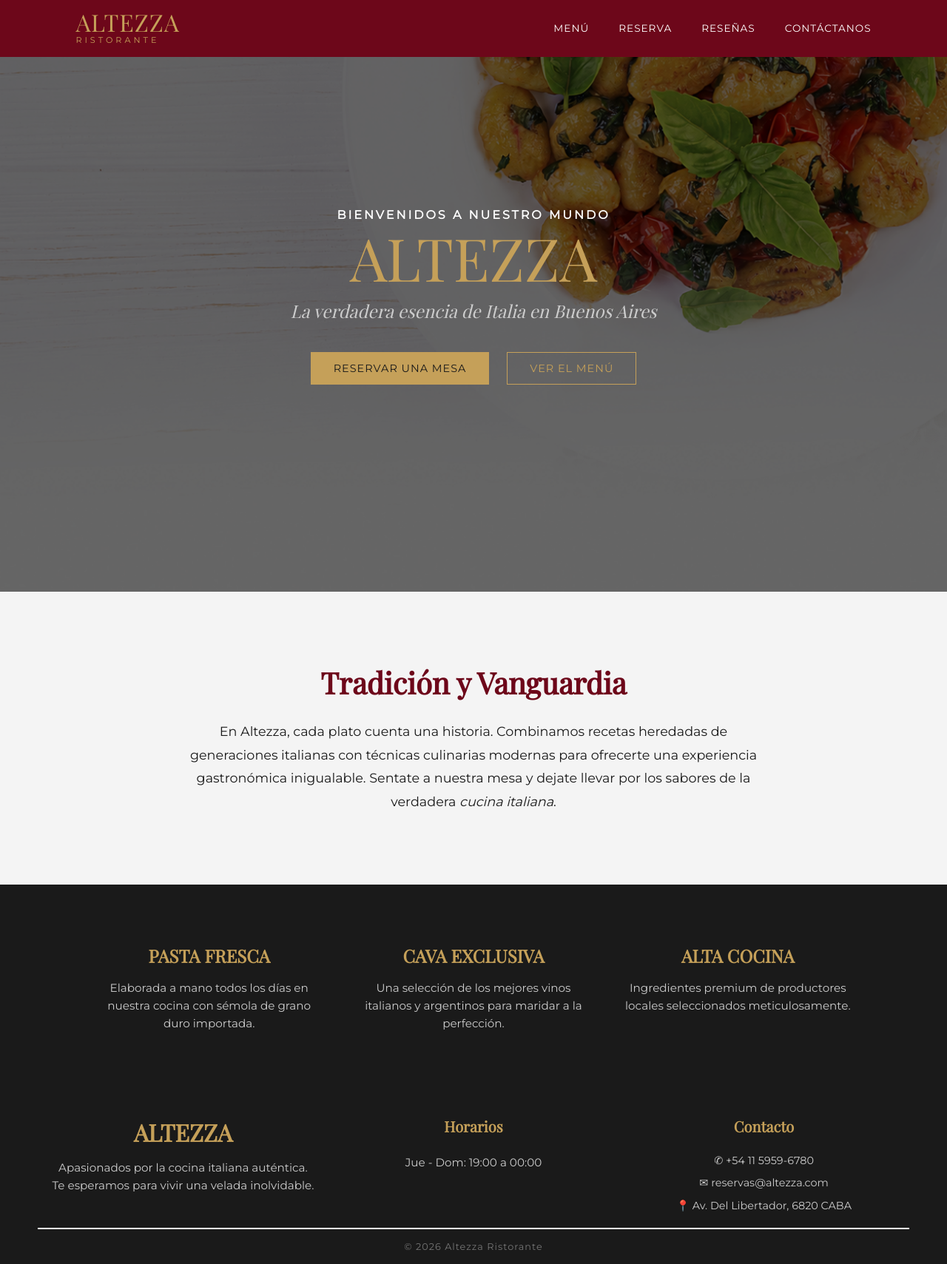
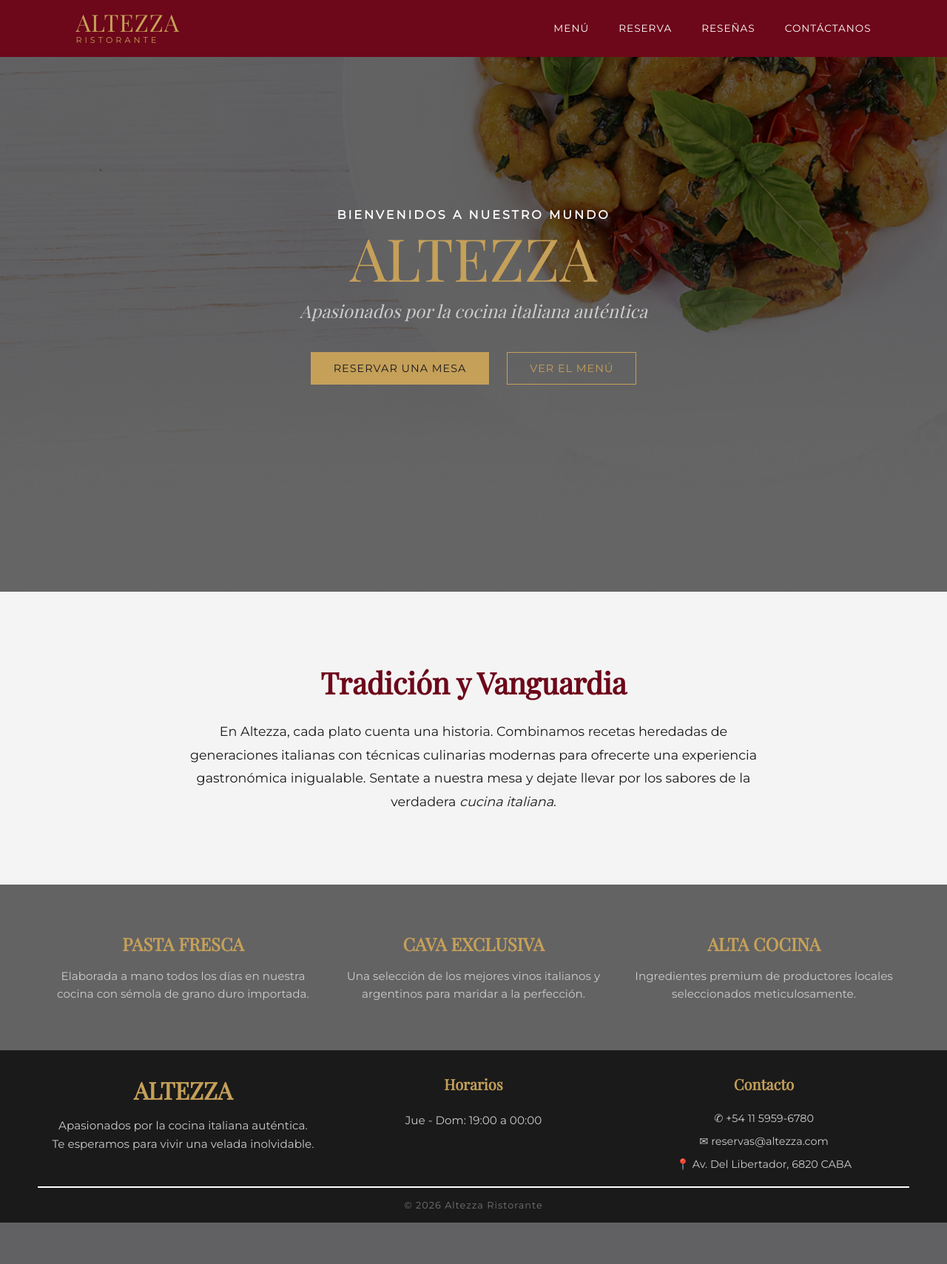
Before and after one commit to mquilici06/APPWEB-IDS-1C2026, a Flask app: page /index in a window 1280 px wide. Shown: the whole page at 74% size. After the commit the page ends 1653 px from the top, so only its background shows below. Run offline with Flask 3, Linux system fonts and the light colour scheme; some web fonts are replaced.

Commit message:
centre caracts con footer, y actualice el slogan

```diff
--- a/Frontend/static/styles/index.css
+++ b/Frontend/static/styles/index.css
@@ -129,12 +129,13 @@
 
 /* SECCIÓN DESTACADOS */
 .caracts-altezza {
-    background-color: #1a1a1a;
-    padding: 5rem 10%;
+    background-color: #636363;
     display: grid;
-    grid-template-columns: repeat(auto-fit, minmax(250px, 1fr));
-    gap: 3rem;
+    grid-template-columns: 1fr 1fr 1fr;
+    padding: 4rem 4%;
     text-align: center;
+    box-sizing: border-box;
+    width: 100%;
 }
 
 .caja-caract h3 {
@@ -143,6 +144,7 @@
     font-size: 1.5rem;
     margin-bottom: 1rem;
     text-transform: uppercase;
+    padding: 0 1rem;
 }
 
 .caja-caract p {
@@ -150,4 +152,5 @@
     color: #ccc;
     font-size: 0.95rem;
     line-height: 1.6;
+    padding: 0 1rem;
 }
--- a/Frontend/templates/index.html
+++ b/Frontend/templates/index.html
@@ -15,7 +15,7 @@
         <div class="cont-principal">
             <h1 id="inicio-bienvenida">Bienvenidos a nuestro mundo</h1>
             <span class="marca">Altezza</span>
-            <p class="slogan">La verdadera esencia de Italia en Buenos Aires</p>
+            <p class="slogan">Apasionados por la cocina italiana auténtica</p>
             <div class="botones-priales">
                 <a href="/reserva" class="btn boton-prim">Reservar una mesa</a>
                 <a href="/menu" class="btn boton-sec">Ver el menú</a>
```
